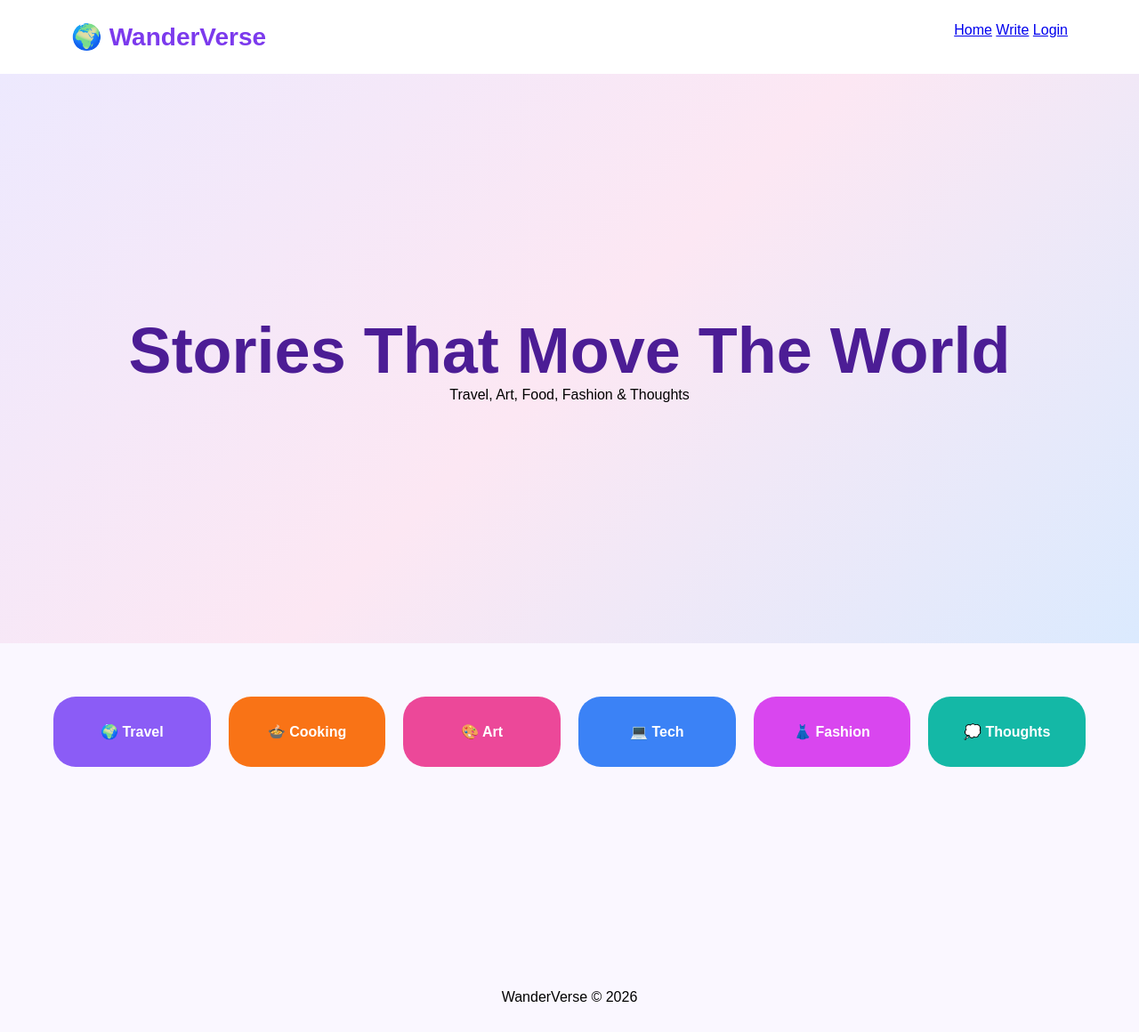
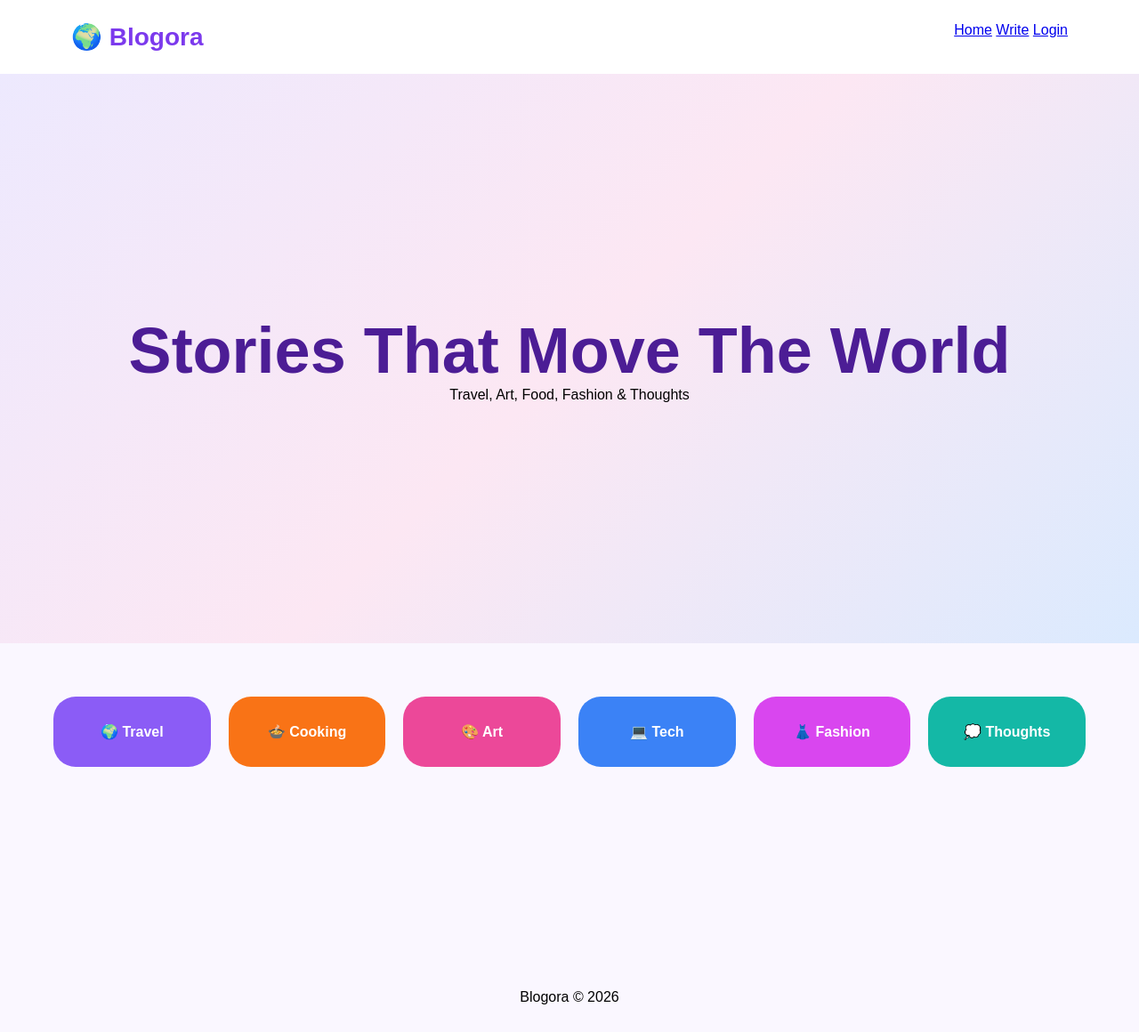
Before and after one commit to sal23456man-creator/Blogora, a Flask app: page / in a window 1280 px wide. Shown: the whole page at 89% size. Run offline with Flask 3, Linux system fonts and the light colour scheme.

Commit message:
second project

```diff
--- a/app.py
+++ b/app.py
@@ -4,7 +4,7 @@ from werkzeug.utils import secure_filename
 import os
 
 app = Flask(__name__)
-app.secret_key = "wanderverse-secret"
+app.secret_key = "Blogora-secret"
 
 basedir = os.path.abspath(os.path.dirname(__file__))
 
--- a/templates/layout.html
+++ b/templates/layout.html
@@ -1,14 +1,14 @@
 <!DOCTYPE html>
 <html>
 <head>
-    <title>WanderVerse</title>
+    <title>Blogora</title>
     <meta name="viewport" content="width=device-width, initial-scale=1.0">
     <link rel="stylesheet" href="{{ url_for('static', filename='css/style.css') }}">
 </head>
 <body>
 
 <nav class="navbar">
-    <div class="logo">🌍 WanderVerse</div>
+    <div class="logo">🌍 Blogora</div>
 
     <div class="nav-links">
         <a href="/">Home</a>
@@ -20,7 +20,7 @@
 {% block content %}{% endblock %}
 
 <footer>
-    WanderVerse © 2026
+    Blogora © 2026
 </footer>
 
 </body>
```
